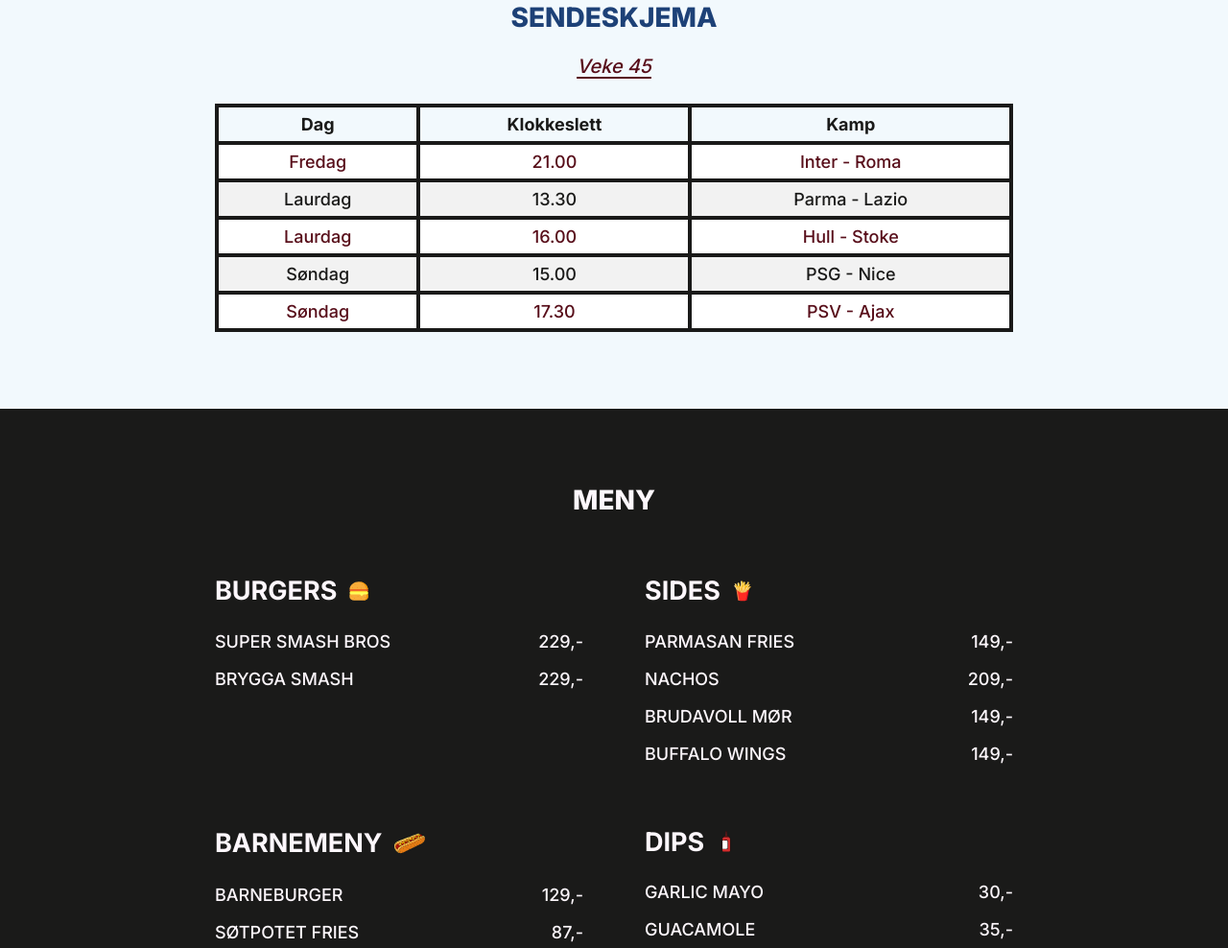
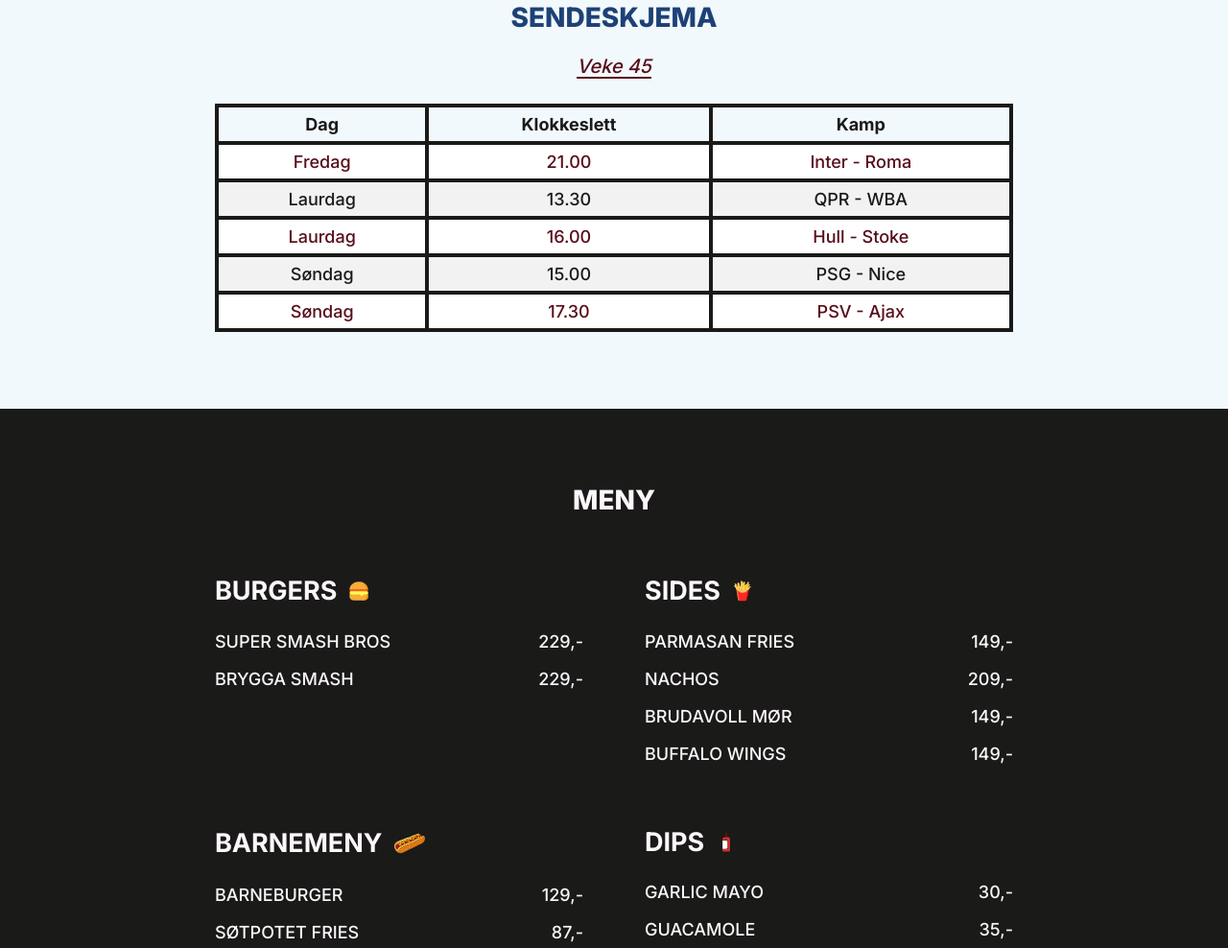
Before and after one commit to Islandstone89/brygga-mockup, a plain HTML site: page index.html in a window 1280 px wide. Shown: the part 1301-2289 px from the top of the page at 96% size. Drawn offline with Linux system fonts and the light colour scheme.

Commit message:
* Made all games listings short

```diff
--- a/index.html
+++ b/index.html
@@ -55,7 +55,7 @@
                         <tr>
                             <td>Laurdag</td>
                             <td>13.30</td>
-                            <td>Parma - Lazio</td>
+                            <td>QPR - WBA</td>
                         </tr>
                         <tr>
                             <td>Laurdag</td>
```
